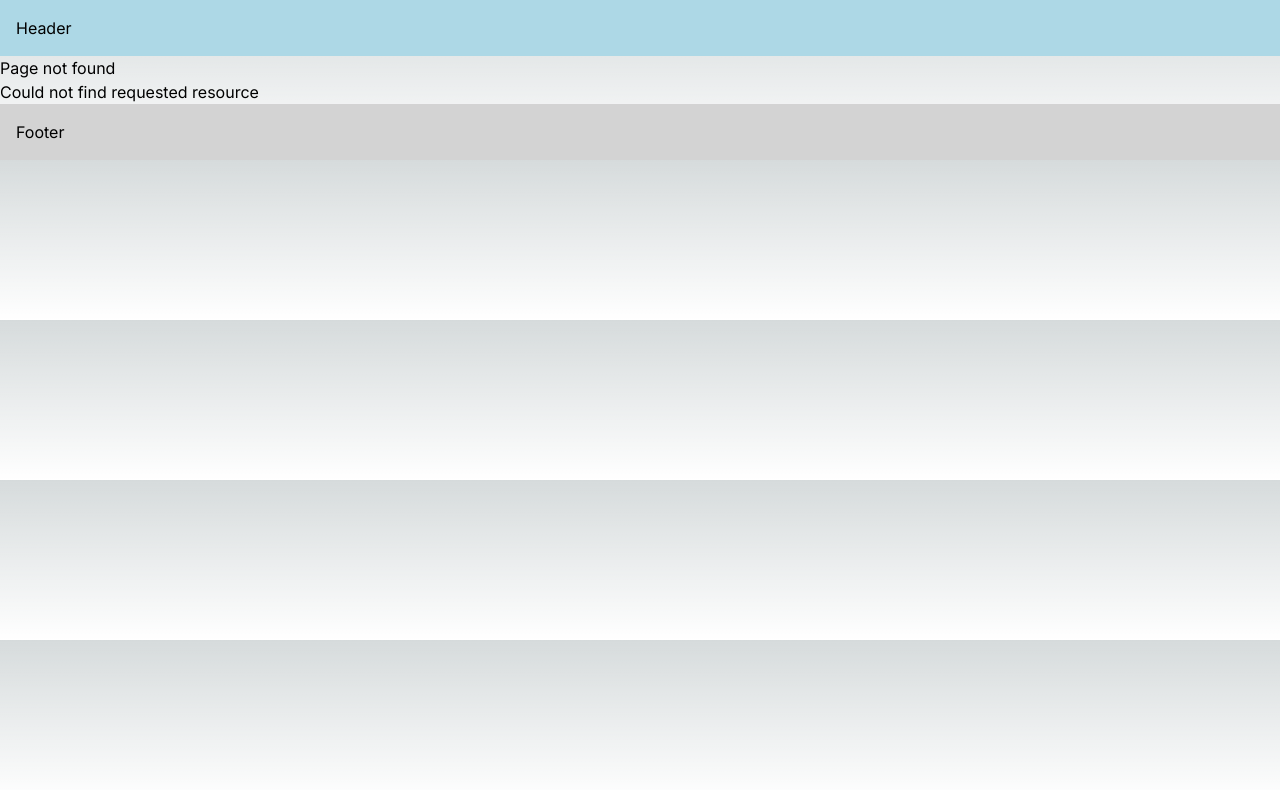
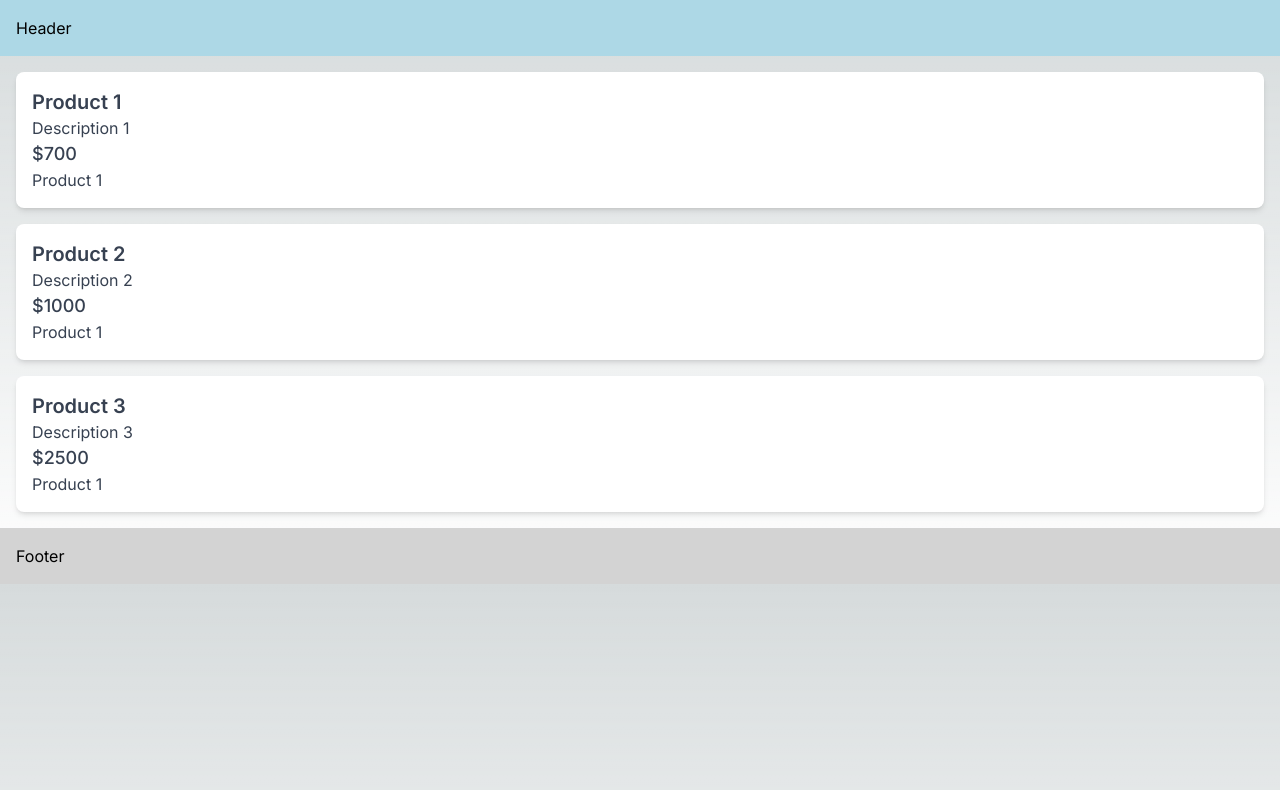
Before and after one commit to kpaxian/next-playground, a Next.js app: page /products2 in a window 1280 px wide. Before the commit this address had no page. Shown: the top 790 px of the page. Built offline with nearby package versions, Linux system fonts and the light colour scheme; no server answers; data requests are answered from the project's data file.

Commit message:
revalidation

```diff
--- /dev/null
+++ b/src/app/products2/layout.tsx
@@ -0,0 +1,10 @@
+export default async function Layout({
+    children,
+}: {
+    children: React.ReactNode;
+}) {
+    const productsResponse = await fetch("http://localhost:3001/products");
+    const products = await productsResponse.json();
+    console.log({ products });
+    return <>{children}</>;
+}
--- /dev/null
+++ b/src/app/products2/page.tsx
@@ -0,0 +1,36 @@
+import { cookies } from "next/headers";
+
+type Product = {
+    id: number;
+    title: string;
+    price: number;
+    description: string;
+};
+
+export default async function ProductsPage() {
+    const productsResponse = await fetch("http://localhost:3001/products", {
+        //cache: 'no-store'
+        next: { revalidate: 10 },
+    });
+    const cookieStore = cookies();
+    const theme = cookieStore.get("theme");
+    console.log({ theme });
+    const detailsResponse = await fetch("http://localhost:3001/products/1");
+    const details = await detailsResponse.json();
+    const products = await productsResponse.json();
+    return (
+        <ul className="space-y-4 p-4">
+            {products.map((product: Product) => (
+                <li
+                    key={product.id}
+                    className="p-4 bg-white shadow-md rounded-lg text-gray-700"
+                >
+                    <h2 className="text-xl font-semibold">{product.title}</h2>
+                    <p>{product.description}</p>
+                    <p className="text-lg font-medium">${product.price}</p>
+                    <p>{details.title}</p>
+                </li>
+            ))}
+        </ul>
+    );
+}
```
